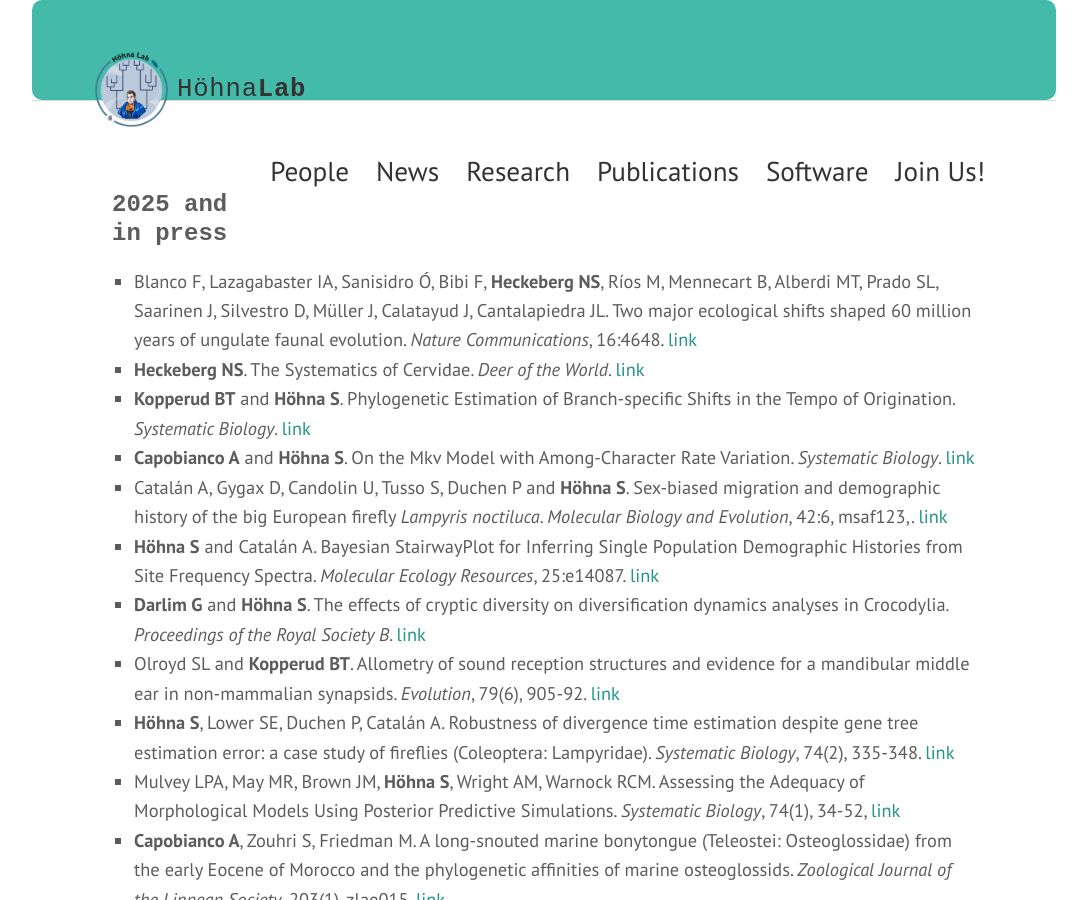
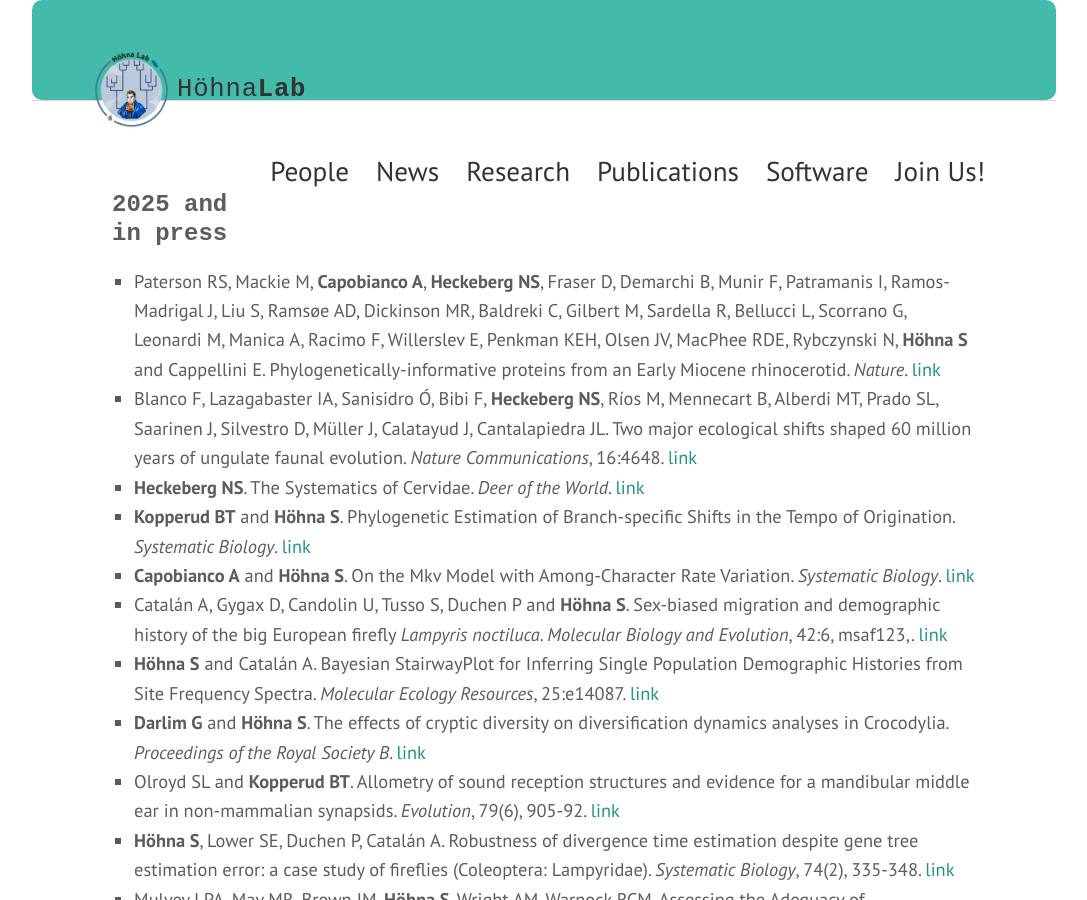
Before and after one commit to hoehnalab/hoehnalab.github.io, a Jekyll site: the page built from publications.md, in a window 1280 px wide and 900 px high. Shown: the whole window, without its empty margins (96-1183 px from the left). Built offline with Jekyll 4.4.1, drawn with Linux system fonts in a browser that asks for light colours; some web fonts are replaced.

Commit message:
Update publications.md

```diff
--- a/publications.md
+++ b/publications.md
@@ -5,7 +5,7 @@ permalink: /publications/
 ---
 <h3>2025 and in press</h3>
 <!-- - <strong>Heckeberg NS</strong>, <strong>Capobianco A</strong>, <strong>Khakurel B</strong>, <strong>Darlim G</strong> and <strong>Höhna S</strong>. Practical Guide and Review of Fossil Tip-Dating in Phylogenetics. *Systematic Biology*. [link](https://doi.org/10.1093/sysbio/) -->
-<!-- - Paterson RS, Mackie M, <strong>Capobianco A</strong>, <strong>Heckeberg NS</strong>, Fraser D, Demarchi B, Munir F, Patramanis I, Ramos-Madrigal J, Liu S, Ramsøe AD, Dickinson MR, Baldreki C, Gilbert M, Sardella R, Bellucci L, Scorrano G, Leonardi M, Manica A, Racimo F, Willerslev E, Penkman KEH, Olsen JV, MacPhee RDE, Rybczynski N, <strong>Höhna S</strong> and Cappellini E. Phylogenetically-informative proteins from an Early Miocene rhinocerotid. *Nature*. [link](https://doi.org/10.1038/s41586-025-09231-4) -->
+- Paterson RS, Mackie M, <strong>Capobianco A</strong>, <strong>Heckeberg NS</strong>, Fraser D, Demarchi B, Munir F, Patramanis I, Ramos-Madrigal J, Liu S, Ramsøe AD, Dickinson MR, Baldreki C, Gilbert M, Sardella R, Bellucci L, Scorrano G, Leonardi M, Manica A, Racimo F, Willerslev E, Penkman KEH, Olsen JV, MacPhee RDE, Rybczynski N, <strong>Höhna S</strong> and Cappellini E. Phylogenetically-informative proteins from an Early Miocene rhinocerotid. *Nature*. [link](https://doi.org/10.1038/s41586-025-09231-4)
 - Blanco F, Lazagabaster IA, Sanisidro Ó, Bibi F, <strong>Heckeberg NS</strong>, Ríos M, Mennecart B, Alberdi MT, Prado SL, Saarinen J, Silvestro D, Müller J, Calatayud J, Cantalapiedra JL. Two major ecological shifts shaped 60 million years of ungulate faunal evolution. *Nature Communications*, 16:4648. [link](https://doi.org/10.1038/s41467-025-59974-x)
 - <strong>Heckeberg NS</strong>. The Systematics of Cervidae. *Deer of the World*. [link](https://doi.org/10.1007/978-3-031-17756-9_1)
 - <strong>Kopperud BT</strong> and <strong>Höhna S</strong>. Phylogenetic Estimation of Branch-specific Shifts in the Tempo of Origination. *Systematic Biology*. [link](https://doi.org/10.1093/sysbio/syaf041)
```
